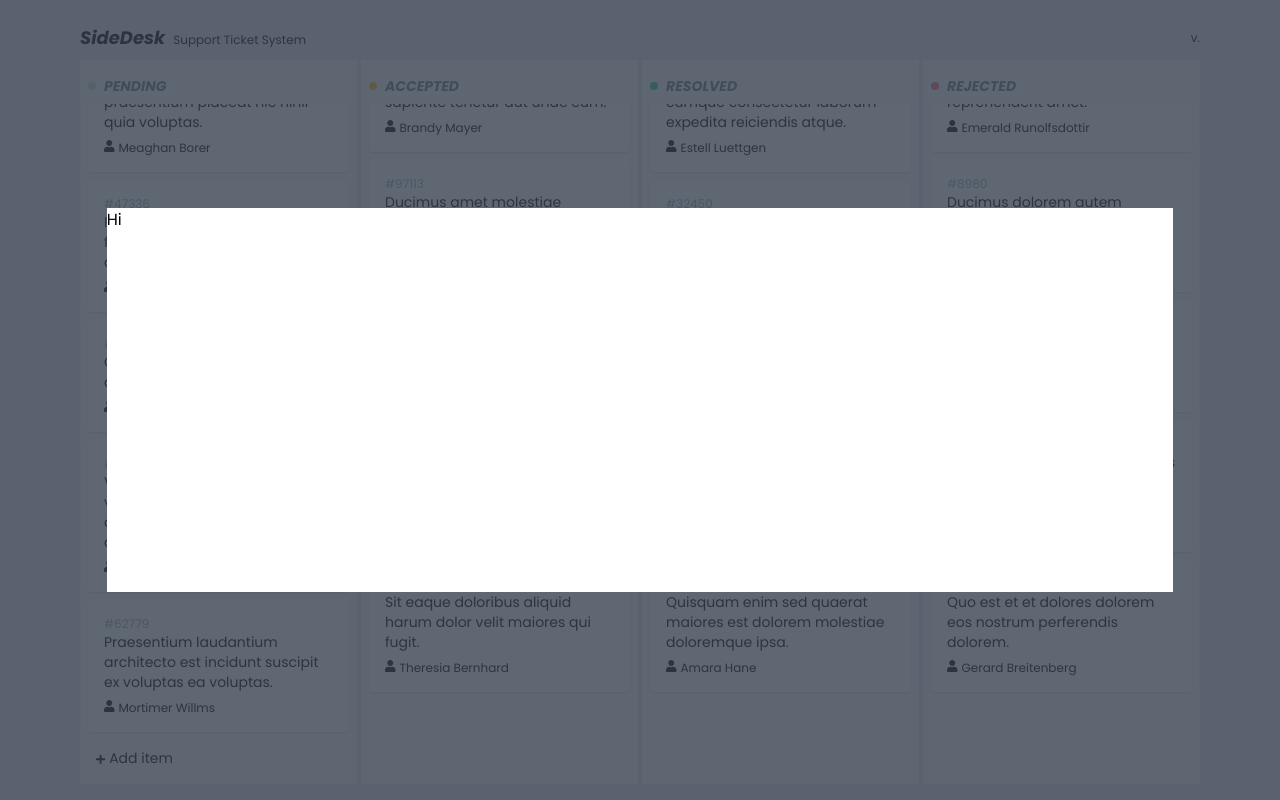
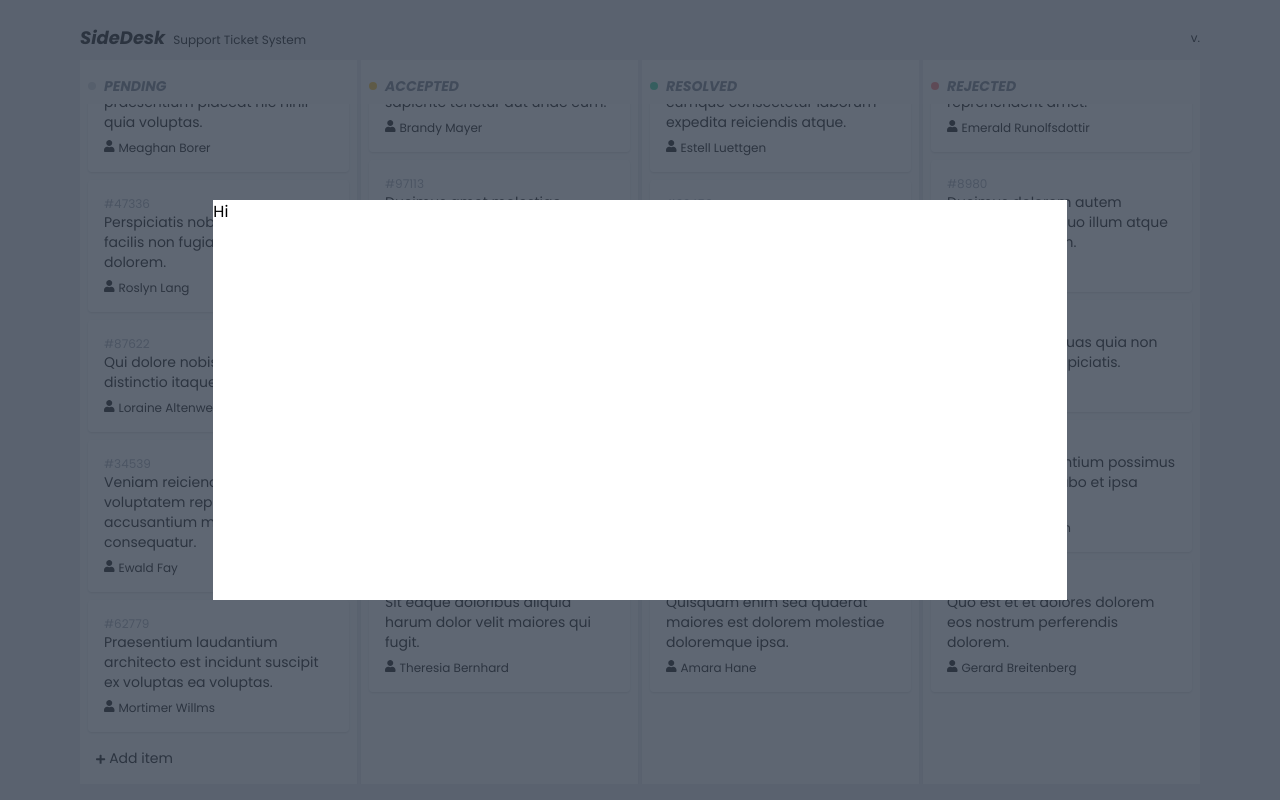
Before and after one commit to pknn/sidedesk-clientside, a React (Vite) app: page / in a window 1280 px wide. Both pictures are taken after a click on the button "Add item". Built offline with nearby package versions, Linux system fonts and the light colour scheme.

Commit message:
added EditTicket Component

```diff
--- a/src/App.tsx
+++ b/src/App.tsx
@@ -5,6 +5,7 @@ import { Header } from 'app/components/Header'
 import { Board } from 'app/components/Ticket/Board'
 import { useAppDispatch, useAppSelector } from './types/Store'
 import { actions } from './store/features/Metadata/metadataSlice'
+import { EditTicket } from './components/Modals/EditTicket/EditTicketComponent'
 
 export const App = (): JSX.Element => {
   const shouldShowStage = useAppSelector(
@@ -19,7 +20,7 @@ export const App = (): JSX.Element => {
   return (
     <PageWrapper>
       <Stage shouldShowStage={shouldShowStage} onClick={handleStageDismiss}>
-        <div className="bg-white w-10/12 h-96 absolute inset-0 m-auto">Hi</div>
+        <EditTicket />
       </Stage>
       <Container>
         <Header />
--- a/src/components/Layout/Stage/index.tsx
+++ b/src/components/Layout/Stage/index.tsx
@@ -17,7 +17,7 @@ type ComponentProps = PrimitiveProps & DataProps & ActionProps
 
 const getStageClassNames = (shouldShowStage: boolean) =>
   [
-    'z-40 absolute bg-gray-700 bg-opacity-80 inset-0 m-auto',
+    'z-10 absolute bg-gray-700 bg-opacity-80 inset-0 m-auto',
     shouldShowStage ? 'block' : 'hidden',
   ].join(' ')
 
@@ -26,7 +26,11 @@ export const Stage = ({
   shouldShowStage,
   onClick,
 }: ComponentProps): JSX.Element => (
-  <div className={getStageClassNames(shouldShowStage)} onClick={onClick}>
-    {children}
+  <div className={shouldShowStage ? 'block' : 'hidden'}>
+    <div
+      className={getStageClassNames(shouldShowStage)}
+      onClickCapture={onClick}
+    />
+    <div className="z-30">{children}</div>
   </div>
 )
--- /dev/null
+++ b/src/components/Modals/EditTicket/EditTicketComponent.tsx
@@ -0,0 +1,11 @@
+import React from 'react'
+
+import { EditTicketContainer } from './EditTicketContainer'
+
+export const EditTicket = () => (
+  <EditTicketContainer>
+    <div className="">
+      <h1>Hi</h1>
+    </div>
+  </EditTicketContainer>
+)
--- /dev/null
+++ b/src/components/Modals/EditTicket/EditTicketContainer.tsx
@@ -0,0 +1,12 @@
+import { Children } from 'app/types/Primitive'
+import React from 'react'
+
+interface PrimitiveProps {
+  children: Children
+}
+
+export const EditTicketContainer = ({ children }: PrimitiveProps) => (
+  <div className="absolute inset-0 m-auto w-2/3 z-40 h-1/2 bg-white">
+    {children}
+  </div>
+)
```
